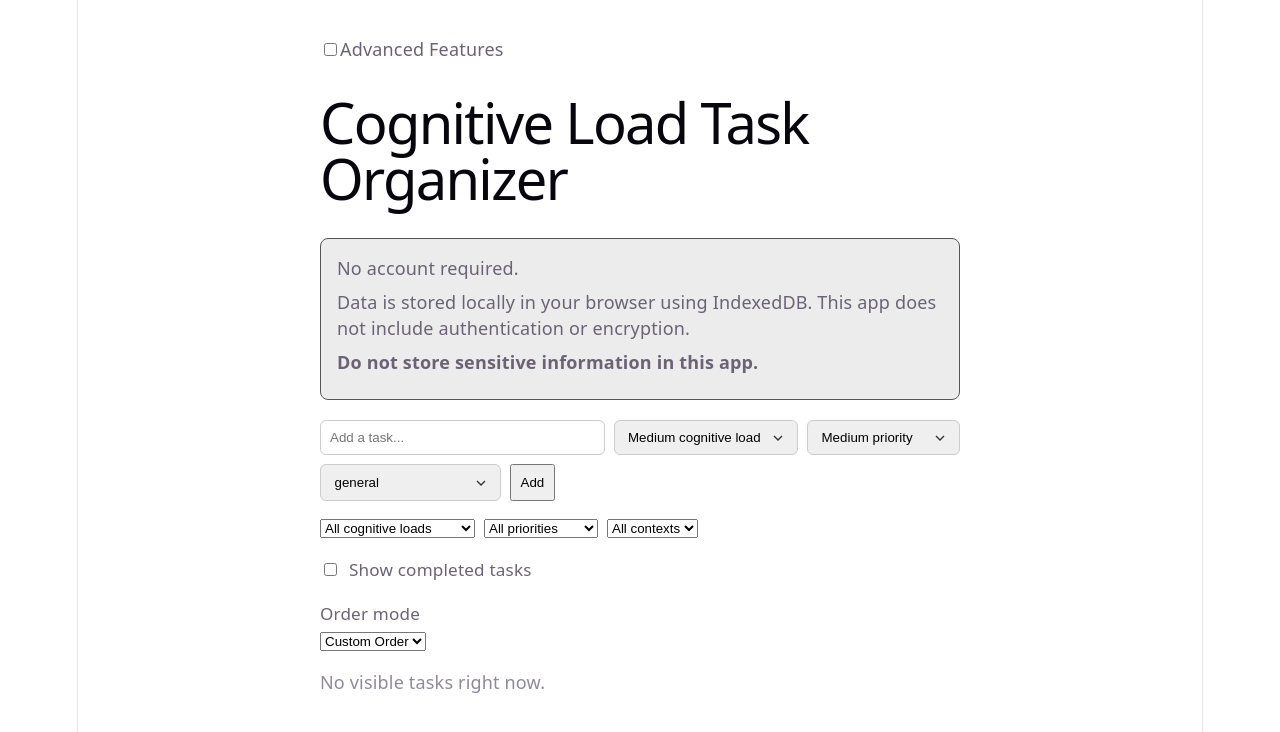
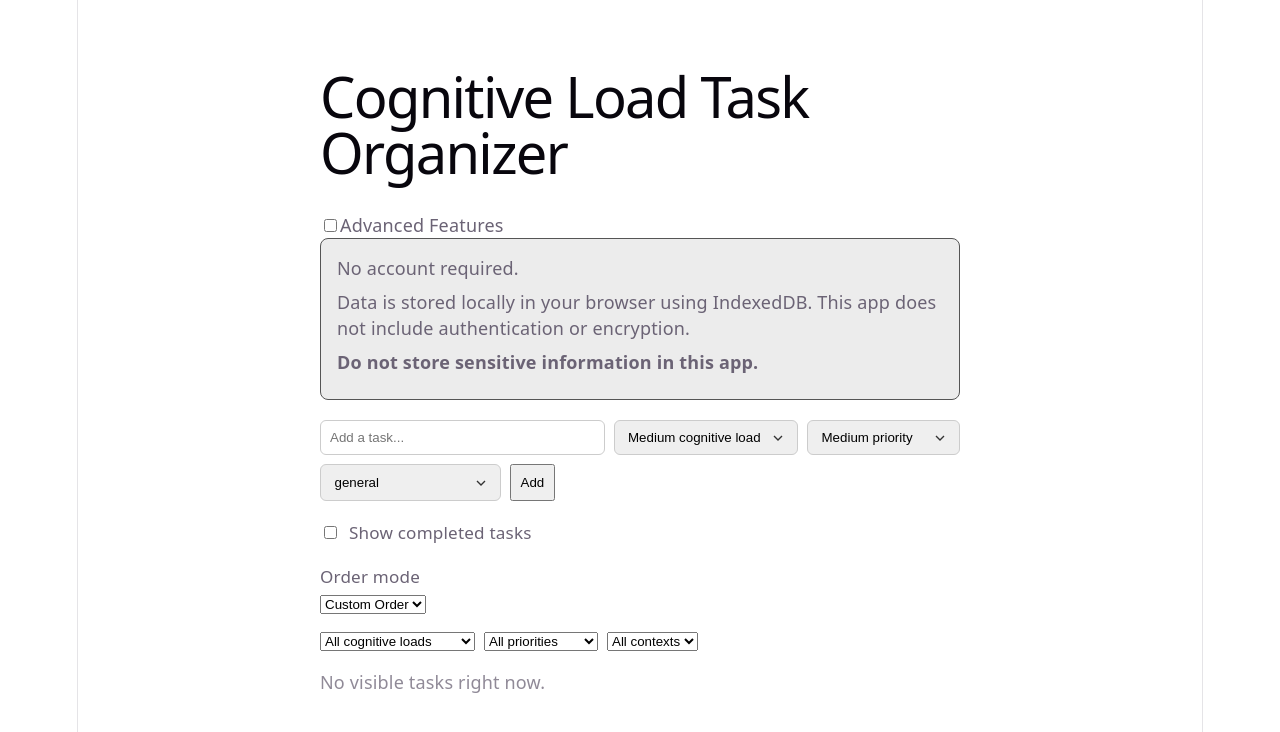
Before and after one commit to martinson-r/Cognitive-Load-Task-Organizer, a React (Vite) app: page / in a window 1280 px wide. Shown: the top 732 px of the page. Built offline with nearby package versions, Linux system fonts and the light colour scheme.

Commit message:
refactor: clean up App.jsx structure

```diff
--- a/src/App.jsx
+++ b/src/App.jsx
@@ -562,7 +562,10 @@ async function handleToggleTask(id) {
 
   return (
     <div className="app">
-      <div className="toolbar-row">
+
+      <header className="app-header">
+        <h1>Cognitive Load Task Organizer</h1>
+        <div className="advanced-toggle toolbar-row">
           <label className="toggle-row">
             <input
               type="checkbox"
@@ -572,14 +575,15 @@ async function handleToggleTask(id) {
             <span>Advanced Features</span>
           </label>
         </div>
-      <h1>Cognitive Load Task Organizer</h1>
         <div className="info-banner">
         <p>No account required.</p>
         <p>Data is stored locally in your browser using IndexedDB.
         This app does not include authentication or encryption.</p>
         <p><strong>Do not store sensitive information in this app.</strong></p>
       </div>
+      </header>
 
+      <section className="task-input">
         <TaskForm
           input={input}
           setInput={setInput}
@@ -599,19 +603,11 @@ async function handleToggleTask(id) {
           loadLabels={LOAD_LABELS}
           priorityLabels={PRIORITY_LABELS}
         />
+      </section>
 
-      <FilterBar
-        filterLoad={filterLoad}
-        setFilterLoad={setFilterLoad}
-        filterPriority={filterPriority}
-        setFilterPriority={setFilterPriority}
-        filterContext={filterContext}
-        setFilterContext={setFilterContext}
-        contextOptions={contextOptions}
-        loadLabels={LOAD_LABELS}
-        priorityLabels={PRIORITY_LABELS}
-      />
 
+
+      <div className="top-controls">
         {advancedFeaturesEnabled && (
           <div className="advanced-features-panel">
             <p className="advanced-features-note">
@@ -710,6 +706,26 @@ async function handleToggleTask(id) {
         )}
 
 
+
+      </div>
+
+
+
+      <section className="filters">
+        <FilterBar
+          filterLoad={filterLoad}
+          setFilterLoad={setFilterLoad}
+          filterPriority={filterPriority}
+          setFilterPriority={setFilterPriority}
+          filterContext={filterContext}
+          setFilterContext={setFilterContext}
+          contextOptions={contextOptions}
+          loadLabels={LOAD_LABELS}
+          priorityLabels={PRIORITY_LABELS}
+        />
+      </section>
+
+      <section className="task-list-section">
         {focusModeEnabled && (
           <div className="focus-mode-info">
             {displayedCount === totalVisibleCount
@@ -724,8 +740,6 @@ async function handleToggleTask(id) {
             No visible tasks right now.
           </p>
         )}
-
-
         <ul className="task-list">
           {/* Render only visible tasks */}
           {displayedTasks.map((task) => (
@@ -761,6 +775,16 @@ async function handleToggleTask(id) {
             />
           ))}
         </ul>
+      </section>
+
+
+
+
+
+
+
+
+
     </div>
   );
 }
```
Lines whose indentation alone changed are shown as unchanged.
